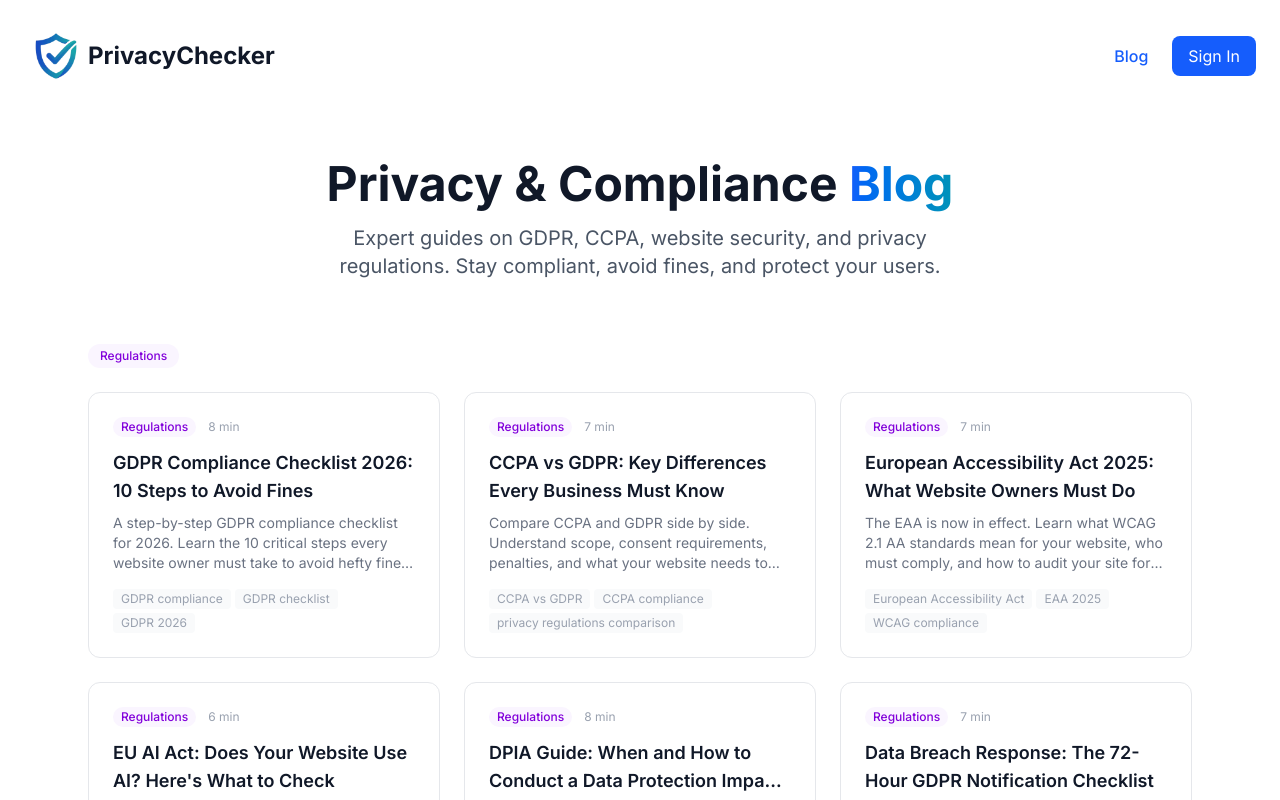
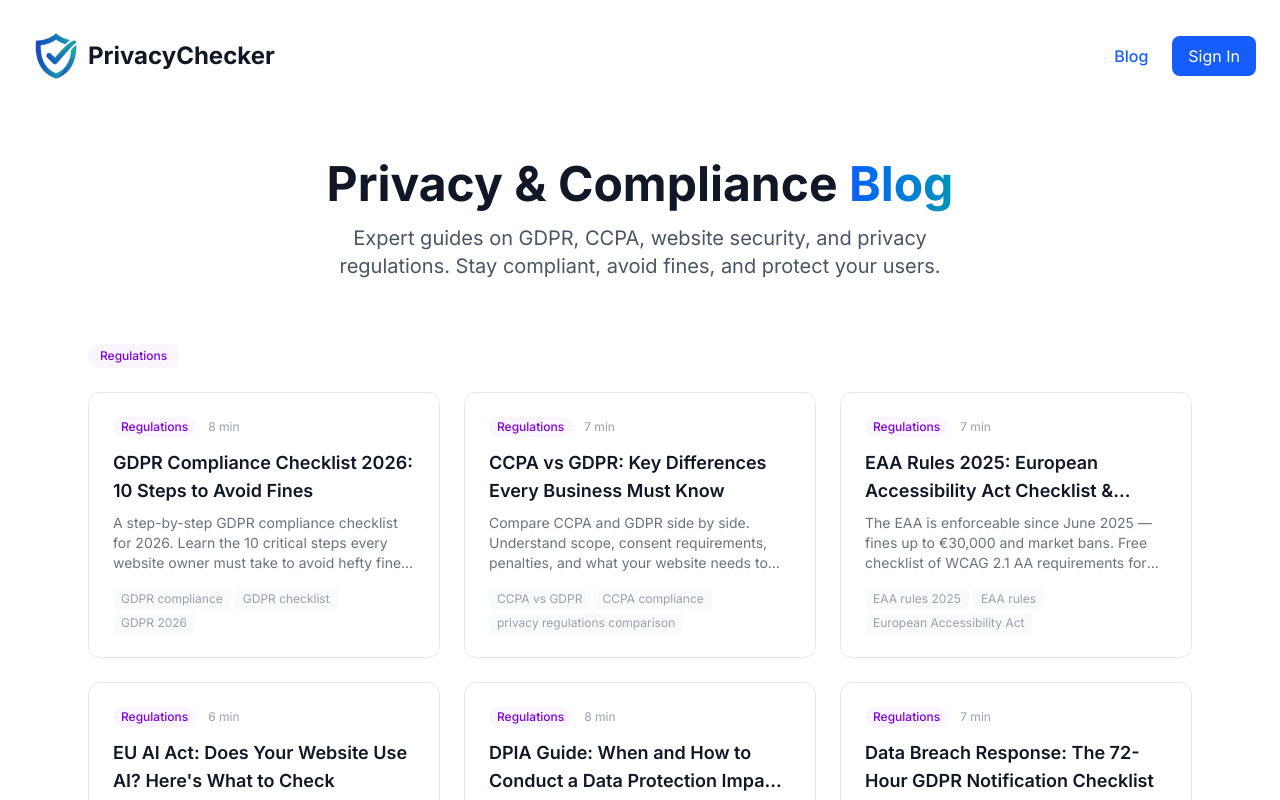
Before and after one commit to williammartin75/privacycheck, a Next.js app: page /blog in a window 1280 px wide. Shown: the top 800 px of the page. Built offline with nearby package versions, Linux system fonts and the light colour scheme.

Commit message:
SEO: optimize EAA rules 2025 meta title, description and keywords for CTR

```diff
--- a/src/app/blog/data.ts
+++ b/src/app/blog/data.ts
@@ -38,12 +38,12 @@ export const blogPosts: BlogPost[] = [
     },
     {
         slug: 'eaa-2025-accessibility-requirements',
-        title: 'European Accessibility Act 2025: What Website Owners Must Do',
-        description: 'The EAA is now in effect. Learn what WCAG 2.1 AA standards mean for your website, who must comply, and how to audit your site for accessibility.',
+        title: 'EAA Rules 2025: European Accessibility Act Checklist & Requirements',
+        description: 'The EAA is enforceable since June 2025 — fines up to €30,000 and market bans. Free checklist of WCAG 2.1 AA requirements for websites: alt text, color contrast, keyboard navigation, forms, and more. 87 million EU users affected.',
         date: '2026-01-11',
         readTime: '7 min',
         category: 'Regulations',
-        keywords: ['European Accessibility Act', 'EAA 2025', 'WCAG compliance', 'website accessibility', 'accessibility audit'],
+        keywords: ['EAA rules 2025', 'EAA rules', 'European Accessibility Act', 'EAA 2025', 'EAA compliance', 'EAA requirements', 'WCAG compliance', 'website accessibility', 'accessibility audit', 'EAA checklist', 'accessibility requirements 2025'],
     },
     {
         slug: 'eu-ai-act-website-compliance',
```
